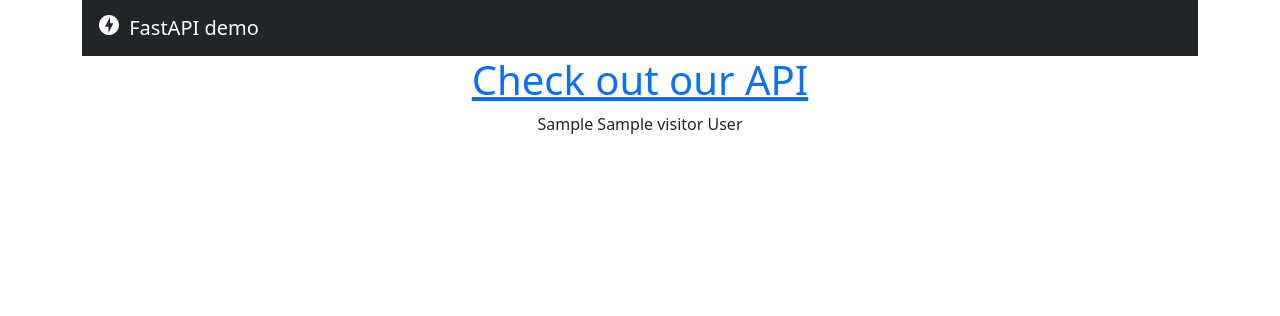
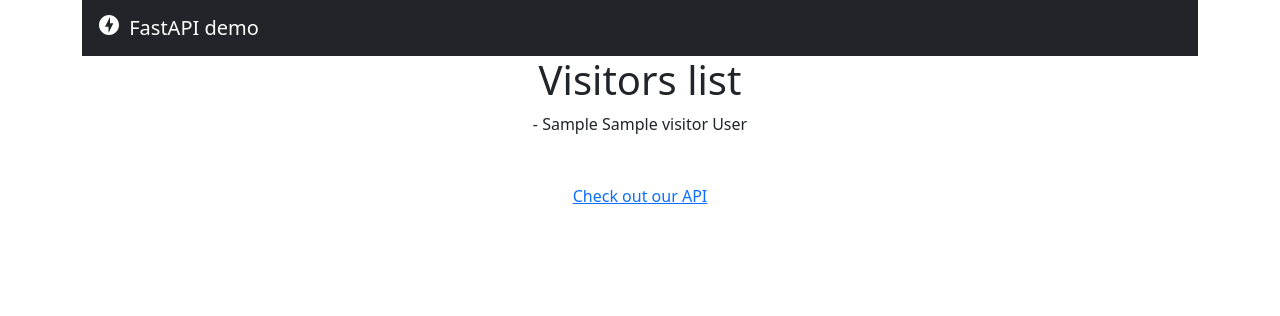
Before and after one commit to Yuribtr/FastApiDemo, a FastAPI app: page / in a window 1280 px wide. Shown: the top 316 px of the page. Run offline with FastAPI, Linux system fonts and the light colour scheme; tables that the repository leaves empty hold one stand-in row (values such as "Sample post"); some libraries are stand-ins or nearby versions.

Commit message:
Minor changing in template

```diff
--- a/templates/index.html
+++ b/templates/index.html
@@ -16,14 +16,15 @@
     </nav>
 
     <div class="row text-center">
-        <h1><a href="docs">{{ message }}</a></h1>
+        <h1>Visitors list</h1>
     {% if visitors %}
         {% for visitor in visitors %}
-            <div>{{ visitor.first_name }} {{ visitor.middle_name }} {{ visitor.last_name }}</div>
+            <div>- {{ visitor.first_name }} {{ visitor.middle_name }} {{ visitor.last_name }}</div>
         {% endfor %}
     {% else %}
     <div>Visitors not found</div>
     {% endif %}
+        <a href="docs" class="mt-5">{{ message }}</a>
     </div>
 </div>
 
```
